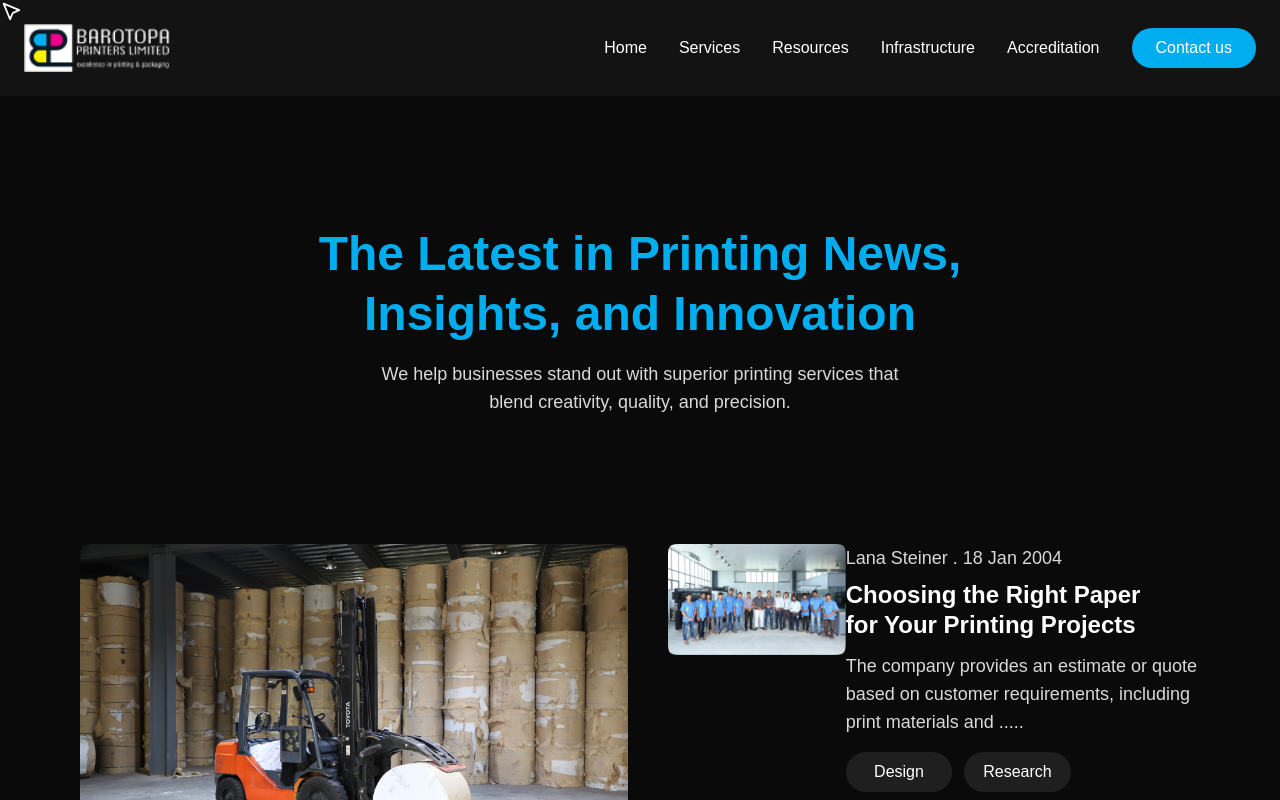
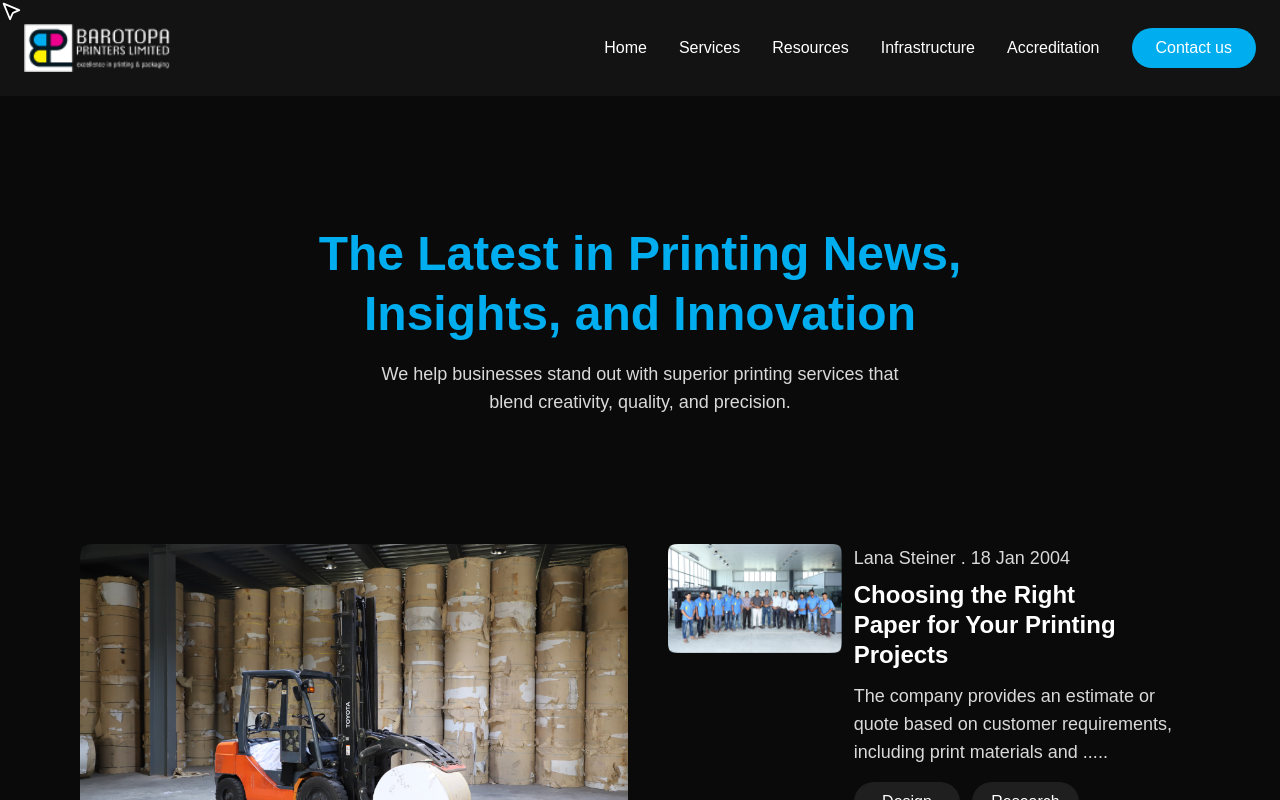
Before and after one commit to zamanRaffi/barotopa, a Next.js app: page /Blog in a window 1280 px wide. Shown: the top 800 px of the page. Built offline with nearby package versions, Linux system fonts and the light colour scheme.

Commit message:
new file

```diff
--- a/src/app/Blog/page.js
+++ b/src/app/Blog/page.js
@@ -60,10 +60,10 @@ export default function BlogPage() {
       <div className='w-10/12'>
         <Image src={post.imgSrc} alt={post.title} width={383.22} height={239.7} />
       </div>
-      <div>
+      <div className='ml-3'>
         <p className="text-[#d9d9d9] text-lg mb-2">{post.author}</p>
         <h3 className="text-2xl w-10/12 font-semibold leading-tight mb-3">{post.title}</h3>
-        <p className="text-[#d9d9d9] text-lg mb-4">{post.description}</p>
+        <p className="text-[#d9d9d9] text-lg  mb-4">{post.description}</p>
 
         {/* Button Section */}
         <div className="flex">
--- a/src/app/component/customCursor.js
+++ b/src/app/component/customCursor.js
@@ -8,7 +8,7 @@ const CustomCursor = () => {
 
   useEffect(() => {
     const updateScreenSize = () => {
-      setIsMobile(window.innerWidth < 768); // `sm` breakpoint: less than 640px
+      setIsMobile(window.innerWidth < 1024); // `sm` breakpoint: less than 640px
     };
 
     updateScreenSize(); // Check on mount
```
